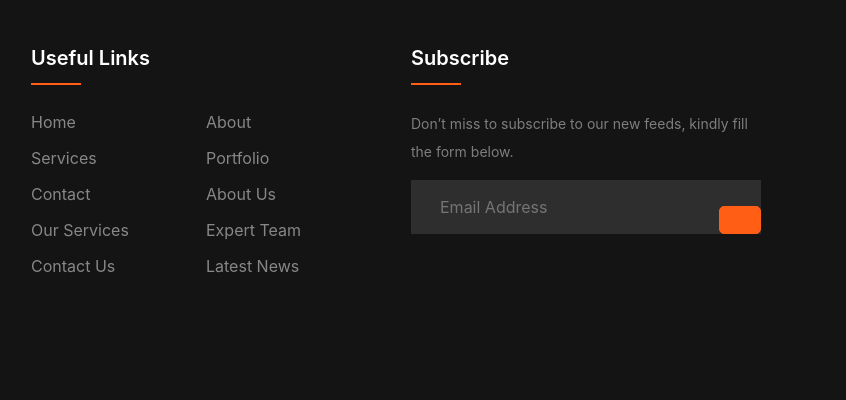
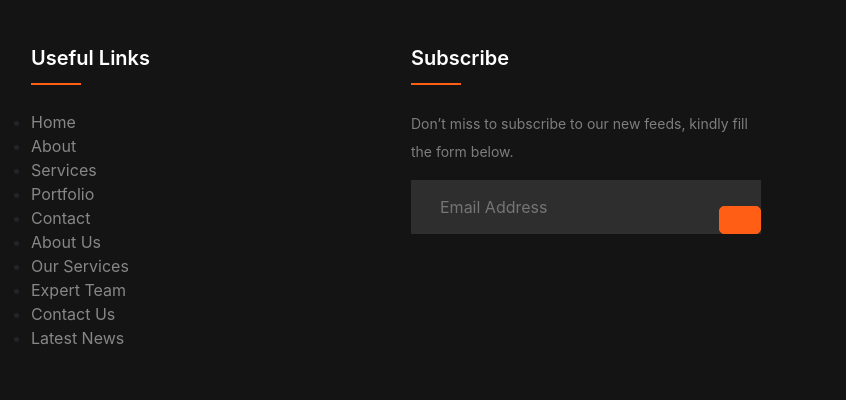
Before and after one commit to tupdm/fer1, a website: page v.html in a window 1280 px wide. Shown: the part 2899-3299 px from the top of the page, 434-1280 px from the left. Drawn offline with nearby package versions, Linux system fonts and the light colour scheme; some icons are missing; files whose address does not match are found by name.

Commit message:
format code

```diff
--- a/assets/css/v.css
+++ b/assets/css/v.css
@@ -108,12 +108,7 @@ ul {
   width: 50px;
   background: #ff5e14;
 }
-.footer-widget ul li {
-  display: inline-block;
-  float: left;
-  width: 50%;
-  margin-bottom: 12px;
-}
+
 .footer-widget ul li a:hover{
   color: #ff5e14;
 }
```
